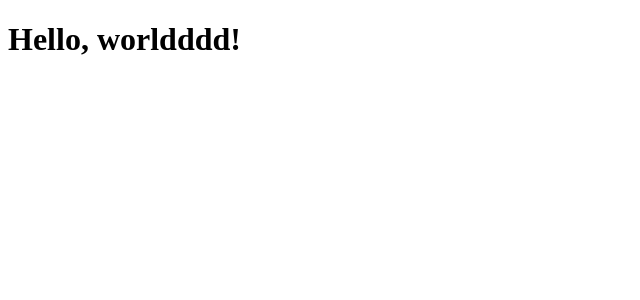
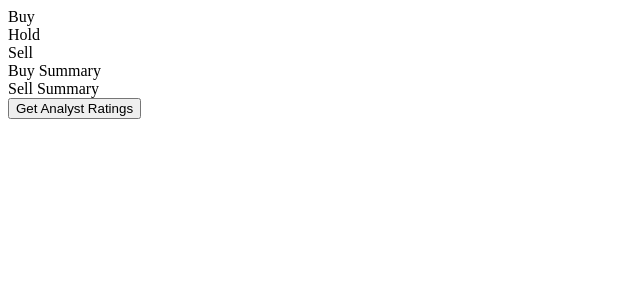
Before and after one commit to kwillard95/Robinhood-AnalystRatings, a React app: page / in a window 1280 px wide. Shown: the top 300 px of the page, without its empty margins (0-640 px from the left). Built offline with nearby package versions, Linux system fonts and the light colour scheme; the HTML template or start-up script is replaced by a standard one.

Commit message:
Retrieves data from database and renders to component

```diff
--- a/package.json
+++ b/package.json
@@ -31,6 +31,7 @@
     "webpack-cli": "^3.3.10"
   },
   "dependencies": {
+    "axios": "^0.19.0",
     "body-parser": "^1.19.0",
     "express": "^4.17.1",
     "faker": "^4.1.0",
--- /dev/null
+++ b/src/Ratings.jsx
@@ -0,0 +1,36 @@
+import React from 'react';
+import axios from 'axios';
+
+class Ratings extends React.Component {
+    constructor() {
+        super();
+        this.state = {
+            currentData: {}
+        }
+        this.getAnalystRatings = this.getAnalystRatings.bind(this);
+    }
+
+    getAnalystRatings() {
+        //id will be dynamic
+        axios.get('/ratings/5de381dbbdbfd8140c1dc3f6').then((response) => {
+            this.setState({currentData: response.data});
+        }).catch((err) => {
+            console.log(err);
+        })
+    }
+
+    render() {
+        return (
+            <div>
+              <div>Buy</div><div>{this.state.currentData.buyRating}</div>
+              <div>Hold</div><div>{this.state.currentData.holdRating}</div>
+              <div>Sell</div><div>{this.state.currentData.sellRating}</div>
+              <div>Buy Summary</div><div>{this.state.currentData.buySummary}</div>
+              <div>Sell Summary</div><div>{this.state.currentData.sellSummary}</div>
+              <button onClick={this.getAnalystRatings}>Get Analyst Ratings</button>
+            </div>
+        )
+    }
+}
+
+export default Ratings;
--- a/src/index.jsx
+++ b/src/index.jsx
@@ -1,7 +1,8 @@
 import React from 'react';
 import ReactDOM from 'react-dom';
+import Ratings from './Ratings.jsx';
 
 ReactDOM.render(
-    <h1>Hello, worldddd!</h1>,
+    <Ratings/>,
     document.getElementById('root')
   );
```
Also changed, not shown: 3 other files (tests, documents, lock files or other folders).
